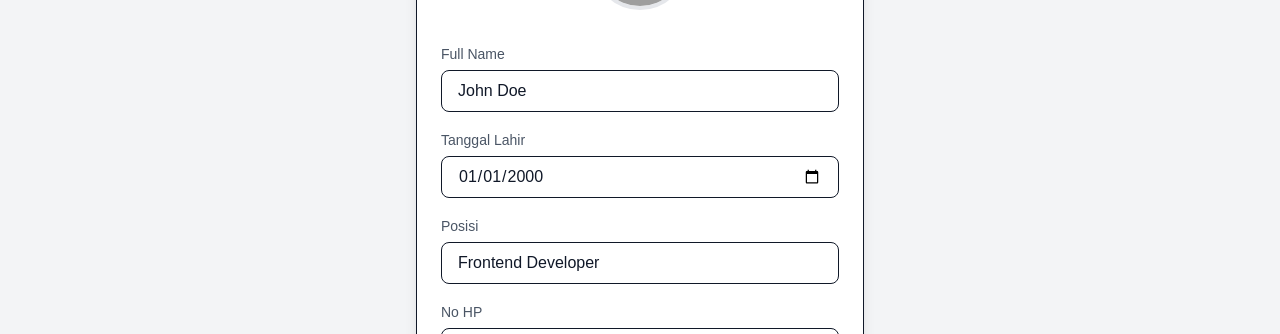
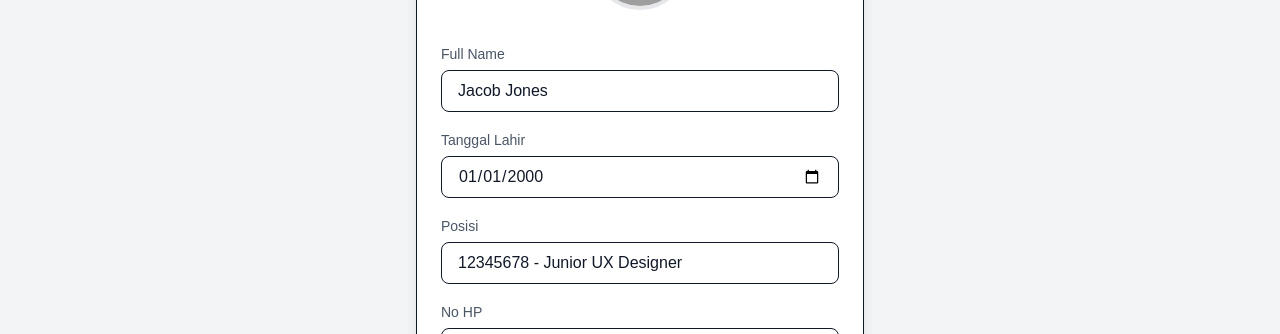
Before and after one commit to amrptraaa/PT-Hanielshen_Internship_Mobile, a Next.js app: page /profile in a window 1280 px wide. Shown: the part 256-590 px from the top of the page. Built offline with nearby package versions, Linux system fonts and the light colour scheme; grey boxes are pictures that could not be loaded.

Commit message:
update profile

```diff
--- a/src/app/(main)/profile/page.tsx
+++ b/src/app/(main)/profile/page.tsx
@@ -48,7 +48,7 @@ export default function ProfilePage() {
                 <label className="text-sm font-medium text-gray-600">
                   Full Name
                 </label>
-                <Input defaultValue="John Doe" className="mt-1" />
+                <Input defaultValue="Jacob Jones" className="mt-1" />
               </div>
 
               {/* Tanggal Lahir */}
@@ -64,7 +64,10 @@ export default function ProfilePage() {
                 <label className="text-sm font-medium text-gray-600">
                   Posisi
                 </label>
-                <Input defaultValue="Frontend Developer" className="mt-1" />
+                <Input
+                  defaultValue="12345678 - Junior UX Designer"
+                  className="mt-1"
+                />
               </div>
 
               {/* No HP */}
```
